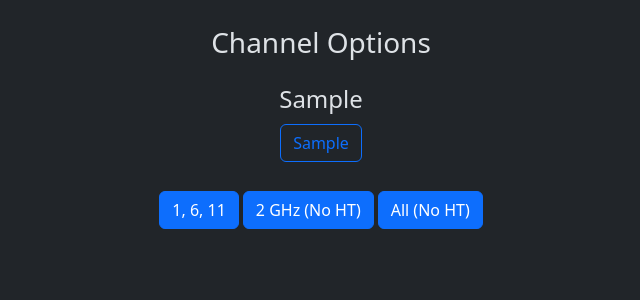
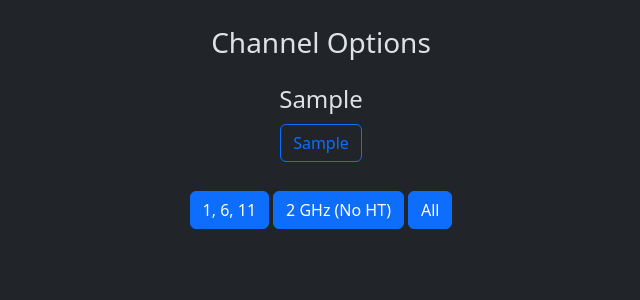
Before and after one commit to GrokkedBandwidth/kismet_camera_server, a Flask app: page /channels in a window 1280 px wide. Shown: the part 56-356 px from the top of the page, without its empty margins (319-959 px from the left). Run offline with Flask 2, Linux system fonts and the light colour scheme; a database or web service that is not in the repository returns one stand-in record (values such as "Sample title"); data that the repository does not hold is empty; parts of the project's set-up code (start-up, migrations or seed data) failed here and were passed over; some libraries are stand-ins or nearby versions.

Commit message:
Fix no HT tag on channels.html

```diff
--- a/templates/channels.html
+++ b/templates/channels.html
@@ -26,7 +26,8 @@
                     {% if '36' in item['kismet.datasource.channels'] %}
                         <a class="btn btn-primary pre-select" href="{{ url_for('survey_channels', uuid=item['kismet.datasource.uuid'], option='three')}}">5 GHz (No HT)</a>
                     {% endif %}
-                    <a class="btn btn-primary pre-select" href="{{ url_for('survey_channels', uuid=item['kismet.datasource.uuid'], option='four')}}">All (No HT)</a>
+                    <a class="btn btn-primary pre-select" href="{{ url_for('survey_channels', uuid=item['kismet.datasource.uuid'], option='four')}}">All</a>
+
                 </div>
             {% endfor %}
         </div>
```
